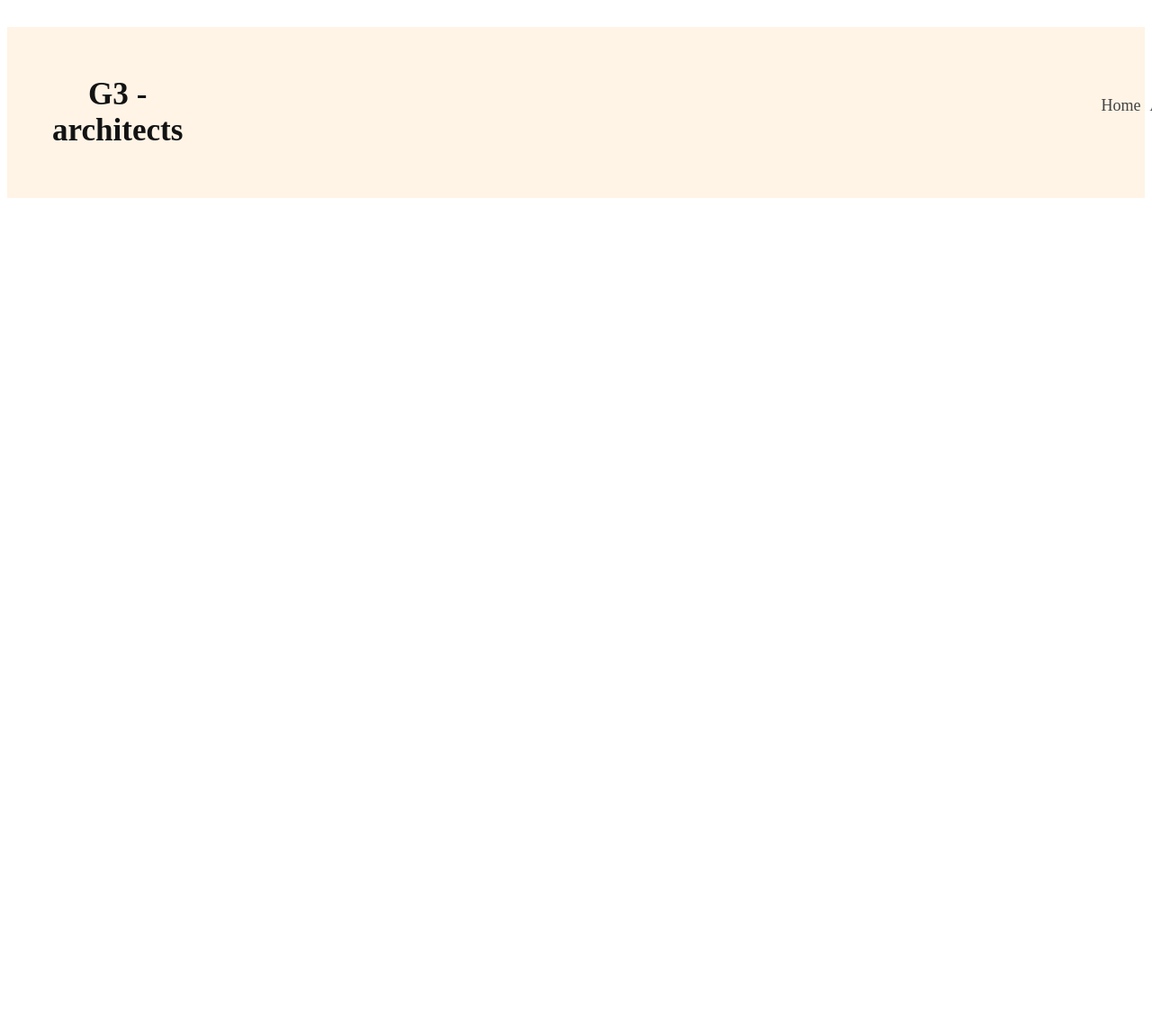
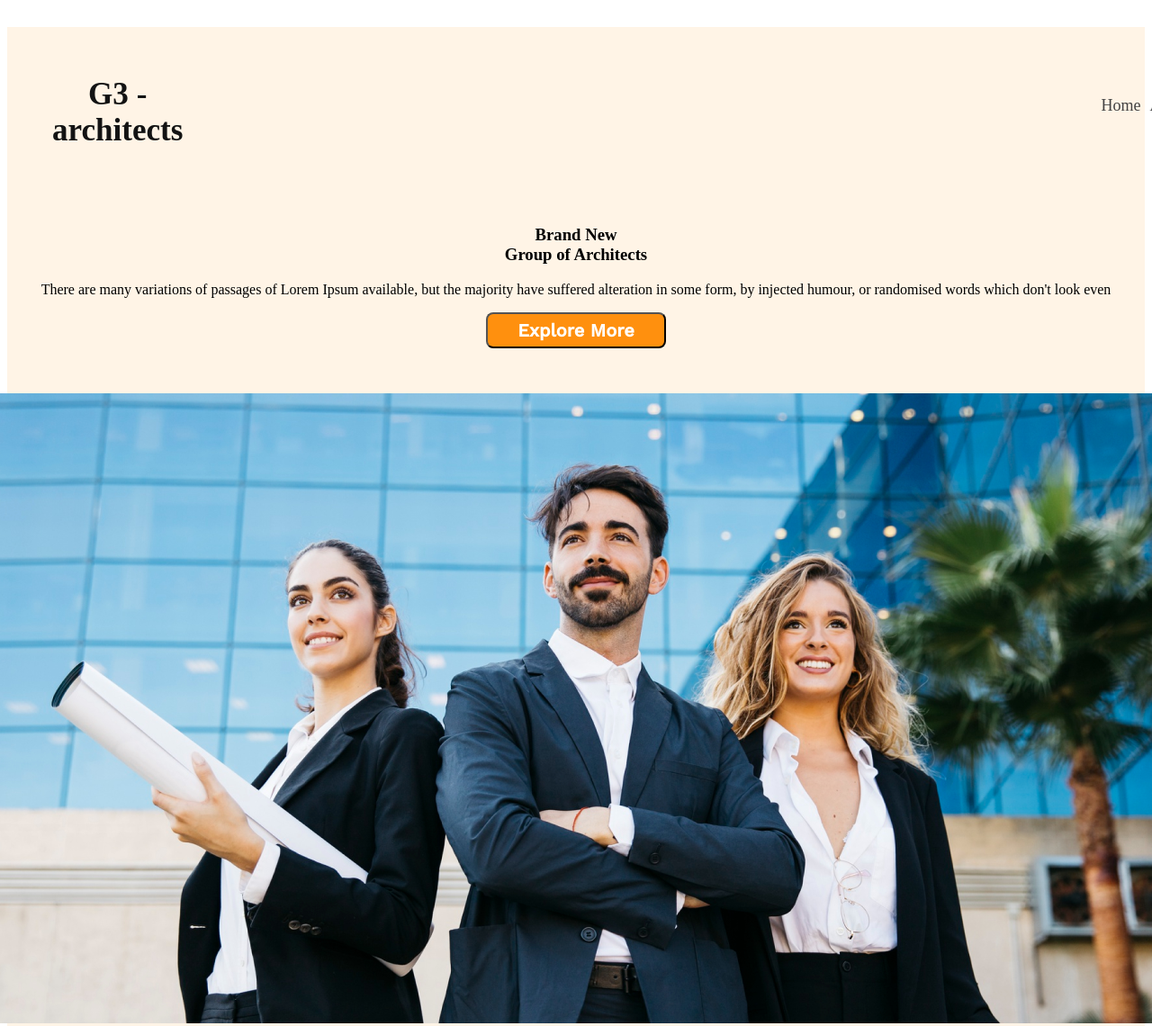
Before and after one commit to Ashaduzzaman10/g3-architects, a plain HTML site: page index.html in a window 1280 px wide. Shown: the top 1140 px of the page at 90% size. Before the commit the page ends 800 px from the top, so only its background shows below. Drawn offline with nearby package versions, Linux system fonts and the light colour scheme.

Commit message:
banner done

```diff
--- a/index.html
+++ b/index.html
@@ -25,6 +25,31 @@
           </nav>
         </div>
       </div>
+      <div class="brand-intro">
+        <h3 class="brand-tittle">Brand New <br />Group of Architects</h3>
+        <div class="brand-sub-tittle">
+          <p>
+            There are many variations of passages of Lorem Ipsum available, but
+            the majority have suffered alteration in some form, by injected
+            humour, or randomised words which don't look even
+          </p>
+        </div>
+        <div class="btn">
+          <button class="parimary-btn" type="button">Explore More</button>
+        </div>
+      </div>
+      <div class="banner-img">
+        <img src="images/banner.png" alt="" />
+      </div>
+      <br />
+      <br />
+      <br />
+      <br />
+      <br />
+      <br />
+      <br />
+      <br />
+      <br />
     </header>
     <!-- navbar end here  -->
     <!-- banner section end here  -->
--- a/styles/main.css
+++ b/styles/main.css
@@ -13,6 +13,7 @@ initial styles or common style
   */
 header {
   background-color: rgba(255, 144, 14, 0.1);
+margin-bottom: 50px;
 }
 .banner {
   display: flex;
@@ -45,3 +46,37 @@ nav ul {
   display: flex;
   align-items: center;
 }
+.brand-intro {
+  align-items: center;
+  justify-content: center;
+}
+.brand-tittle {
+  text-align: center;
+  justify-content: center;
+}
+.brand-sub-tittle {
+  text-align: center;
+  justify-content: center;
+}
+.parimary-btn {
+  width: 200px;
+  height: 40px;
+  font-family: "Work Sans";
+  font-weight: 600;
+  font-size: 20px;
+  text-align: center;
+  background: #ff900e;
+  border-radius: 8px;
+  color: #ffffff;
+}
+.btn {
+  text-align: center;
+  justify-content: center;
+  margin-bottom: 30px;
+}
+.banner-img {
+  display: flex;
+  align-content: center;
+  justify-content: center;
+  margin-top: 50px;
+}
```
